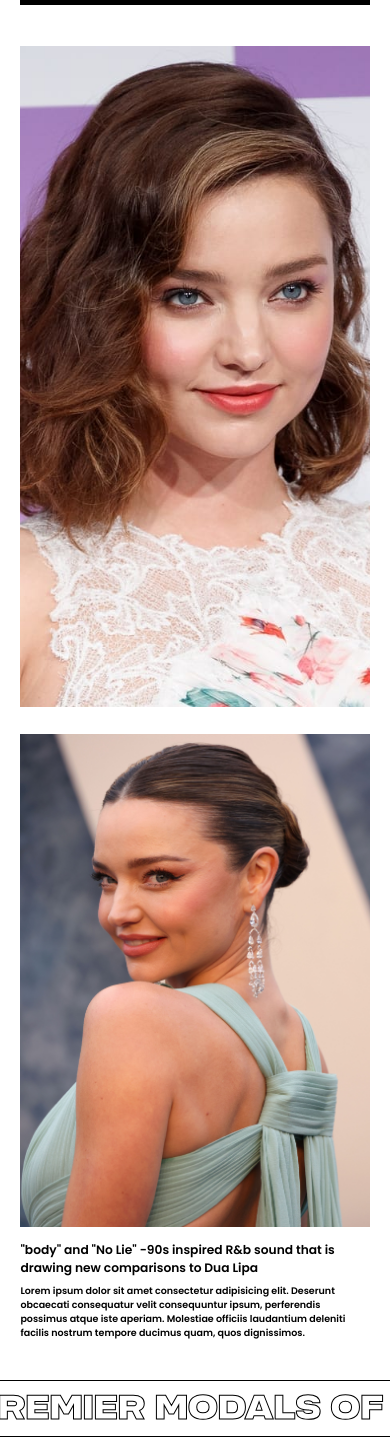
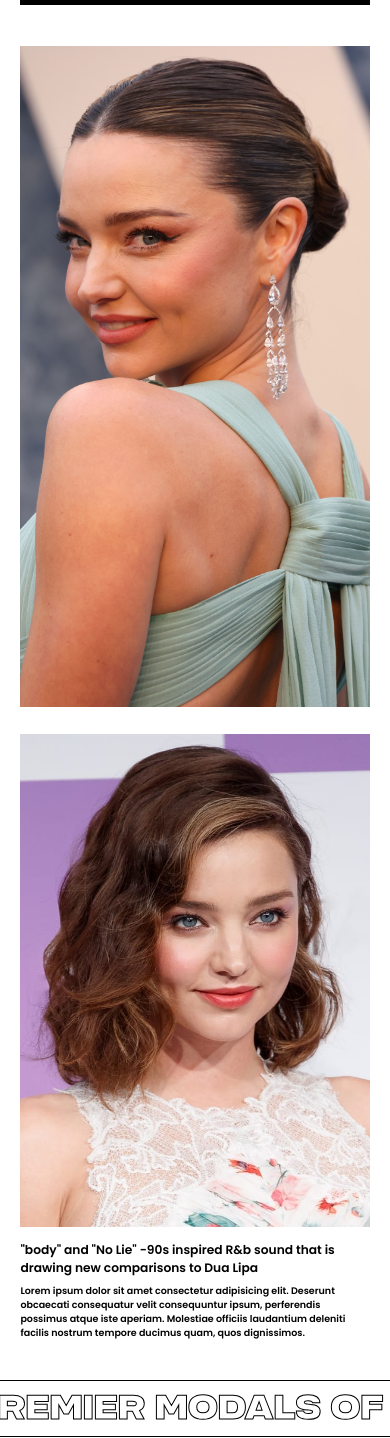
Before and after one commit to Khushali2001/Premier, a plain HTML site: page index.html in a window 390 px wide. Shown: the part 4250-5688 px from the top of the page. Drawn offline with nearby package versions, Linux system fonts and the light colour scheme.

Commit message:
responsive css done

```diff
--- a/index.html
+++ b/index.html
@@ -276,11 +276,11 @@
     <div class="movie-shot-3">
       <div class="movie-shot-3-wrappr flex">
         <div>
-          <img src="./images/miranda-kerr.jpg" alt="Miranda-Kerr" />
+          <img src="./images/miranda-kerr-2.jpg" alt="Miranda-Kerr" />
         </div>
         <div class="movie-shot-3-right flex col">
           <div class="movie-shot-3-right-img">
-            <img src="./images/Miranda-Kerr-2.jpg" alt="Miranda-Kerr" />
+            <img src="./images/Miranda-Kerr.jpg" alt="Miranda-Kerr" />
           </div>
           <div class="flex movie-shot-3-right-txt">
             <div>
```
